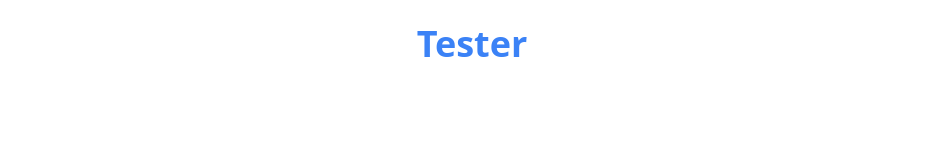
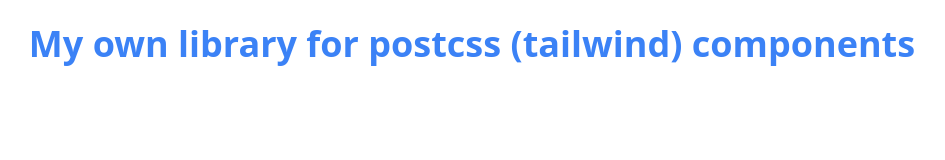
Before and after one commit to balderb/TailwindcssRefresh, a plain HTML site: page index.html in a window 1280 px wide. Shown: the whole page, without its empty margins (168-1113 px from the left). Drawn offline with nearby package versions, Linux system fonts and the light colour scheme.

Commit message:
changing title to purpose of library

```diff
--- a/index.html
+++ b/index.html
@@ -11,6 +11,6 @@
 <!-- comment for template -->
 
 <body>
-<h1 class="text-4xl font-bold text-center text-blue-500 p-6">Tester</h1>
+<h1 class="text-4xl font-bold text-center text-blue-500 p-6">My own library for postcss (tailwind) components</h1>
 </body>
 </html>
```
